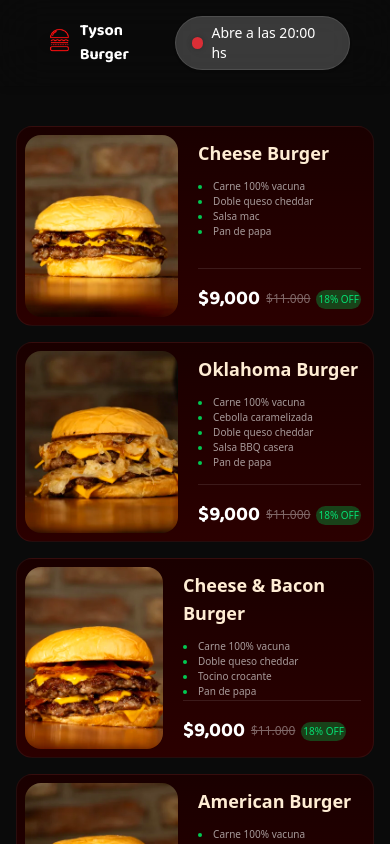
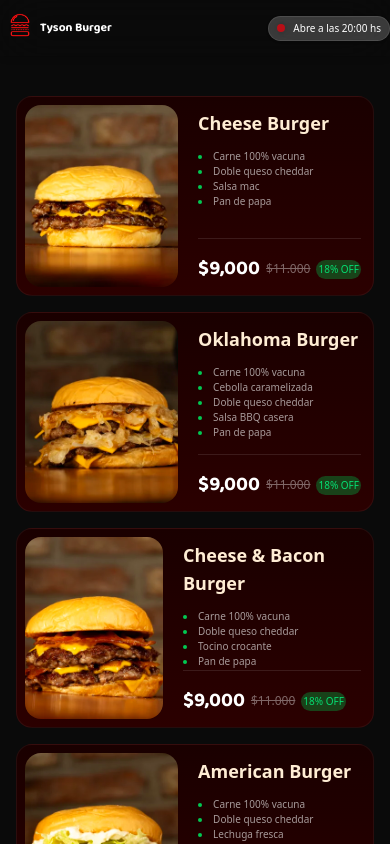
Before and after one commit to SebaPerez90/tyson-burger, a Next.js app: page /menu in a window 390 px wide. Shown: the top 844 px of the page. Built offline with nearby package versions, Linux system fonts and the light colour scheme.

Commit message:
responsive cart layout

```diff
--- a/src/components/cart/CartContainer.tsx
+++ b/src/components/cart/CartContainer.tsx
@@ -65,7 +65,7 @@ const CartContainer = () => {
       className={`${
         clientOrder.length === 0 || !clientOrder
           ? "hidden"
-          : "fixed block cursor-pointer top-[90%] right-4 z-50 max-w-[1400px]"
+          : "fixed sm:scale-100 scale-75 block cursor-pointer top-[93%] sm:top-[90%] sm:right-4 right-0 z-50 max-w-[1400px]"
       } `}
     >
       {/* wrapper para el ícono y badge */}
--- a/src/components/cart/DeliveryToggle.tsx
+++ b/src/components/cart/DeliveryToggle.tsx
@@ -5,7 +5,7 @@ interface DeliveryToggleProps {
 
 const DeliveryToggle = ({ isDelivery, setIsDelivery }: DeliveryToggleProps) => {
   return (
-    <div className="flex items-center justify-center w-[500px] border border-gray-600 rounded-lg p-1 relative -top-3">
+    <div className="flex items-center justify-center w-full md:w-[500px] border border-gray-600 rounded-lg p-1 relative -top-3">
       <div className="relative flex w-full  px-2 py-1 bg-gray-900">
         <div
           className={`absolute top-px left-0 h-full w-[50%] bg-white rounded-md transition-all duration-300 ease-in-out  ${
@@ -16,7 +16,7 @@ const DeliveryToggle = ({ isDelivery, setIsDelivery }: DeliveryToggleProps) => {
         <button
           className={`${
             isDelivery ? "" : "text-white/80"
-          } relative z-10 flex-1 text-sm text-center font-bold text-black cursor-pointer duration-200 transition-all`}
+          } relative z-10 flex-1 text-xs sm:text-sm text-center font-bold text-black cursor-pointer duration-200 transition-all`}
           onClick={() => setIsDelivery(true)}
         >
           Delivery
@@ -24,7 +24,7 @@ const DeliveryToggle = ({ isDelivery, setIsDelivery }: DeliveryToggleProps) => {
         <button
           className={`${
             isDelivery ? "text-white/80" : ""
-          } relative z-10 flex-1 text-sm text-center font-bold text-black cursor-pointer duration-200 transition-all`}
+          } relative z-10 flex-1 text-xs sm:text-sm text-center font-bold text-black cursor-pointer duration-200 transition-all`}
           onClick={() => setIsDelivery(false)}
         >
           Retirar
--- a/src/components/cart/ProductCheckout.tsx
+++ b/src/components/cart/ProductCheckout.tsx
@@ -7,7 +7,7 @@ const truncate = (str: string, max = 28) =>
 
 const ProductCheckout = ({ clientOrder }: { clientOrder: Order[] }) => {
   return (
-    <div className="min-[500px]:border min-[500px]:border-white/30 min-[500px]:p-5 rounded-xl text-stone-50">
+    <div className="min-[500px]:border min-[500px]:border-white/30 min-[500px]:p-5 rounded-xl text-stone-50 max-[500px]:py-5">
       <h2 className="font-bold mb-5 flex items-center px-4 gap-0.5">
         <PiHamburgerBold />
         {clientOrder.reduce((total, item) => total + item.quantity, 0)}{" "}
--- a/src/components/cart/SummaryCard.tsx
+++ b/src/components/cart/SummaryCard.tsx
@@ -126,7 +126,7 @@ ${details ? `• Detalles: ${details}.` : ""}`
     if (isDelivery) {
       if (!address || !betweenStreets) {
         toast.error("Necesitamos la dirección exacta para enviar el pedido.", {
-          style: { width: "max-content" },
+          style: { width: "fit-content" },
         });
 
         const el = document.getElementById("delivery-checkout");
--- a/src/components/header/NavBar.tsx
+++ b/src/components/header/NavBar.tsx
@@ -23,7 +23,7 @@ export const Navbar = () => {
   if (isDetail) return null;
 
   return (
-    <header className="sticky bg-foreground/60 top-0 w-full z-50 px-10 sm:px-16 lg:px-24 py-4 backdrop-blur-xl shadow-md">
+    <header className="sticky bg-foreground/60 top-0 w-full z-50 px-0 sm:px-16 lg:px-24 sm:py-4 py-2 backdrop-blur-xl shadow-md">
       <div className="max-w-[1200px] mx-auto">
         <div className="flex justify-between items-center">
           {/* Logo */}
@@ -40,7 +40,7 @@ export const Navbar = () => {
                     height={50}
                   />
                 </div>
-                <span className="font-baloo font-bold text-white">
+                <span className="font-baloo sm:text-base text-xs font-bold text-white">
                   Tyson Burger
                 </span>
               </Link>
--- a/src/components/header/OpenStatusBadge.tsx
+++ b/src/components/header/OpenStatusBadge.tsx
@@ -35,7 +35,7 @@ export const OpenStatusBadge = () => {
   }, [time]);
 
   // UI derivada del estado
-  const color = isOpen ? "bg-green-500" : "bg-red-500";
+  const color = isOpen ? "bg-green-500" : "bg-red-600";
   const text = isOpen
     ? "Estamos trabajando"
     : isWorkDay
@@ -43,11 +43,14 @@ export const OpenStatusBadge = () => {
     : "Cerrado";
 
   return (
-    <div className="select-none flex items-center space-x-2 bg-background/20 backdrop-blur-md px-4 py-1.5 rounded-full border border-background/10 shadow-sm">
+    <div className="select-none flex items-center space-x-2 bg-background/20 backdrop-blur-md sm:px-4 px-2 py-1 sm:py-1.5 rounded-full border border-background/10 shadow-sm ">
+      {/* md:scale-100 scale-80 */}
       <span
-        className={`size-3 ${color} rounded-full animate-pulse shadow-[0_0_6px_rgba(0,0,0,0.3)]`}
+        className={`size-2 sm:size-3 ${color} rounded-full animate-pulse shadow-[0_0_6px_rgba(0,0,0,0.3)]`}
       ></span>
-      <p className="text-background font-medium text-sm">{text}</p>
+      <p className="text-background font-medium text-[10px] sm:text-sm">
+        {text}
+      </p>
     </div>
   );
 };
--- a/src/components/landing/DeliveryZones.tsx
+++ b/src/components/landing/DeliveryZones.tsx
@@ -45,7 +45,7 @@ export default function DeliveryAndPickup() {
       <div className="max-w-lg mx-auto text-center space-y-2">
         <p className="text-stone-200 font-semibold text-base">
           Hacemos envíos{" "}
-          <span className="text-red-400 font-bold">hasta 3km</span> a la redonda
+          <span className="text-red-500 font-bold">hasta 3km</span> a la redonda
         </p>
         <p className="text-[13px] text-stone-400">
           Si estás fuera de ese rango, consultanos por WhatsApp 😉
@@ -65,11 +65,11 @@ export default function DeliveryAndPickup() {
       </div>
 
       {/* Tarjeta de Retiro en local */}
-      <div className="max-w-sm mx-auto border border-white/20 rounded-xl p-6 text-stone-50 space-y-4">
-        <h3 className="font-bold flex items-center gap-2 text-xl">
+      <div className="max-w-sm mx-auto border border-white/20 rounded-xl p-6 text-stone-50 space-y-4 flex flex-col md:items-start items-center ">
+        <h3 className="font-bold flex items-center gap-2 text-xl w-60 md:w-auto">
           <GrLocation /> Retiro en el local
         </h3>
-        <div className="space-y-1 text-sm text-stone-300">
+        <div className="space-y-1 text-sm text-stone-300 w-60 md:w-auto ">
           <p className="text-base font-medium text-stone-50">
             Calle 1 626 — Berazategui Oeste
           </p>
--- a/src/components/landing/HowToOrder.tsx
+++ b/src/components/landing/HowToOrder.tsx
@@ -40,7 +40,7 @@ const HowToOrder = () => {
             <Bike size={36} className="text-destructive" />
           </div>
           <h3 className="text-xl font-semibold text-background">
-            Cocinamos y te lo llevamos
+            Cocinamos y te lo llevamos.
           </h3>
           <p className="text-sm text-white/70">
             Preparado al momento. Te llega calentita.
--- a/src/components/landing/WorkSchedules.tsx
+++ b/src/components/landing/WorkSchedules.tsx
@@ -10,7 +10,7 @@ const Horarios = () => {
         Horarios de Atención 🕒
       </h2>
 
-      <div className="flex flex-col md:flex-row justify-center items-start gap-24">
+      <div className="flex flex-col md:flex-row justify-center items-center md:items-start md:gap-24 gap-16">
         {/* Horarios */}
         <div className="flex flex-col items-center md:items-start text-center md:text-left gap-4">
           {horariosTrabajo.map((horario, index) => (
--- a/src/components/ui/modals/CloseSheetModal .tsx
+++ b/src/components/ui/modals/CloseSheetModal .tsx
@@ -23,7 +23,7 @@ const CloseSheetModal = ({ setOpen }: { setOpen: (open: boolean) => void }) => {
           size="icon-sm"
           variant="outline"
           type="button"
-          className="text-black hover:text-red-500 absolute top-10 right-4 z-50"
+          className="text-black hover:text-red-500 absolute sm:top-10 top-3 sm:right-4 right-2 z-50 sm:scale-100 scale-75"
           aria-label="Cerrar carrito"
         >
           X
```
Also changed, not shown: src/components/landing/Footer.tsx (+8 -4 lines).
